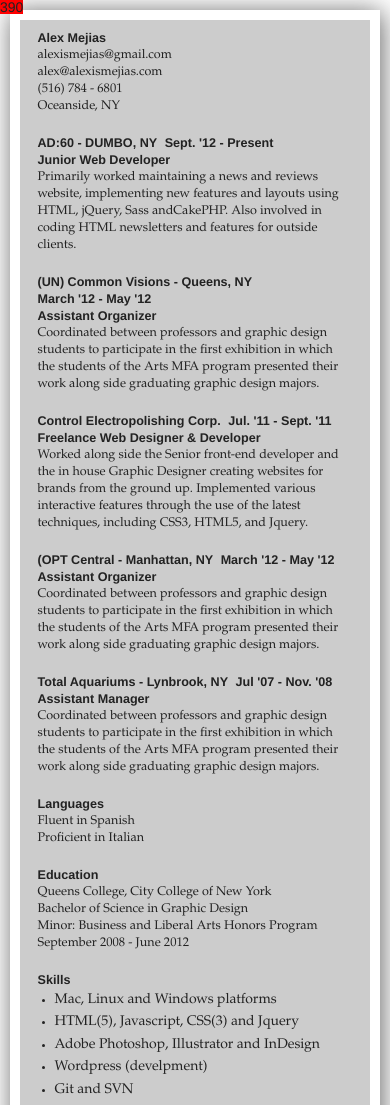
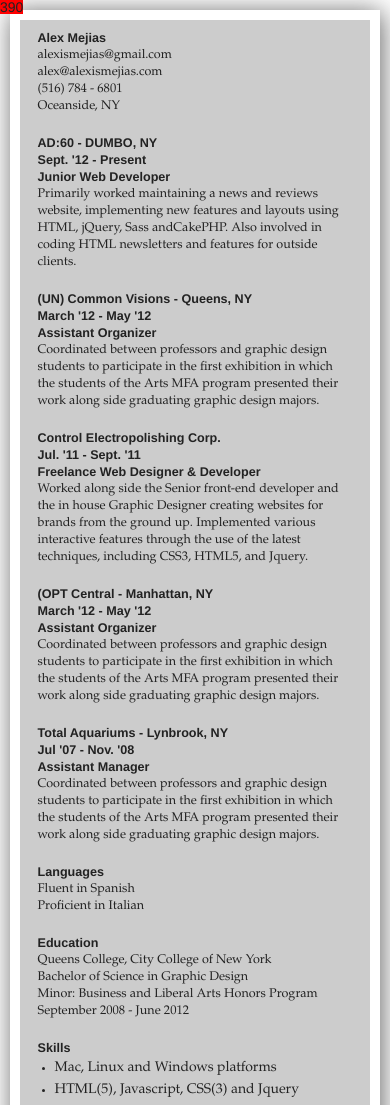
Before and after one commit to alexdmejias/resume-old, a plain HTML site: page index.html in a window 390 px wide. Shown: the top 1105 px of the page. Drawn offline with nearby package versions, Linux system fonts and the light colour scheme.

Commit message:
more responsiveness

```diff
--- a/sass/main.scss
+++ b/sass/main.scss
@@ -41,7 +41,7 @@ ul:first-child {
 	float: left;
 }
 
-@media all and (max-width: 481px) {
+@media all and (max-width: 520px) {
 	body {
 		padding: 10px;
 		margin: 0 auto;
@@ -51,11 +51,11 @@ ul:first-child {
 		font-size: .90em;
 	}
 
+	.title{
+		float: none;
+	}
 	.right {
 		text-align: left;
-		h2 {
-			float: left
-		}
 	}
 
 	.main {
```
Also changed, not shown: stylesheets/app.css, stylesheets/main.css.
